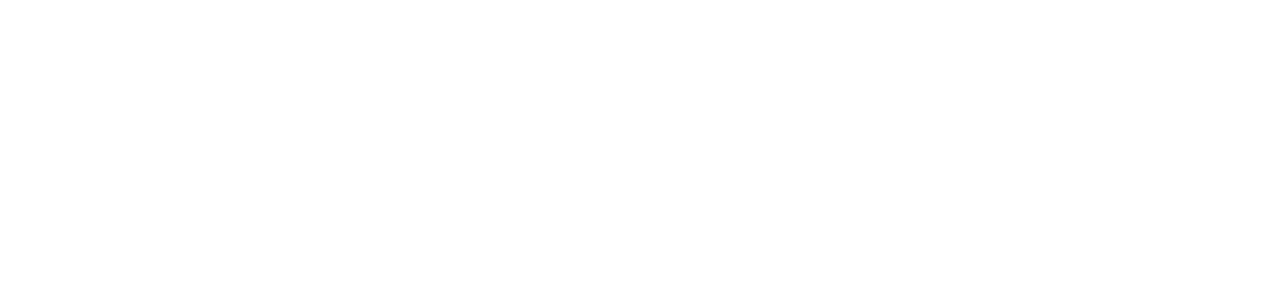
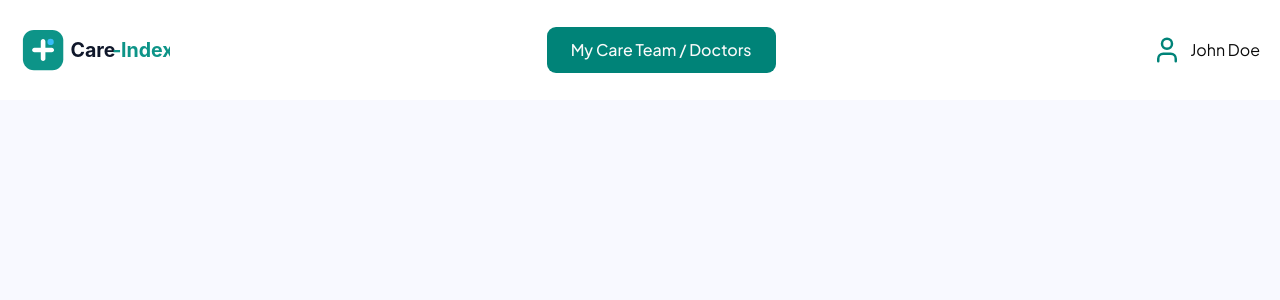
Before and after one commit to junahn978/care-index, a Next.js app in the folder frontend/: page / in a window 1280 px wide. Shown: the top 300 px of the page. Built offline with nearby package versions, Linux system fonts and the light colour scheme.

Commit message:
feature: page header finished

```diff
--- a/frontend/app/globals.css
+++ b/frontend/app/globals.css
@@ -49,7 +49,7 @@
 }
 
 :root {
-  --background: oklch(1 0 0);
+  --background: rgba(248, 249, 255);
   --foreground: oklch(0.145 0 0);
   --card: oklch(1 0 0);
   --card-foreground: oklch(0.145 0 0);
--- a/frontend/app/layout.tsx
+++ b/frontend/app/layout.tsx
@@ -1,14 +1,14 @@
 import type { Metadata } from "next";
-import { Geist, Geist_Mono } from "next/font/google";
+import { Geist_Mono, Plus_Jakarta_Sans } from "next/font/google";
 import "./globals.css";
 
-const geistSans = Geist({
-  variable: "--font-geist-sans",
+const geistMono = Geist_Mono({
+  variable: "--font-geist-mono",
   subsets: ["latin"],
 });
 
-const geistMono = Geist_Mono({
-  variable: "--font-geist-mono",
+const jakarta = Plus_Jakarta_Sans({
+  variable: "--font-sans",
   subsets: ["latin"],
 });
 
@@ -21,7 +21,7 @@
   return (
     <html
       lang="en"
-      className={`${geistSans.variable} ${geistMono.variable} h-full antialiased`}
+      className={`${jakarta.variable} ${geistMono.variable} h-full antialiased`}
     >
       <body className="min-h-full flex flex-col">{children}</body>
     </html>
--- a/frontend/app/page.tsx
+++ b/frontend/app/page.tsx
@@ -1,10 +1,11 @@
 import Image from "next/image";
 import DoctorCard from "@/components/DoctorCard";
+import Header from "@/components/header";
 
 export default function Home() {
   return (
     <div>
-      <DoctorCard />
+      <Header />
     </div>
   );
 }
--- a/frontend/components/header.tsx
+++ b/frontend/components/header.tsx
@@ -1,3 +1,24 @@
+import Image from "next/image";
+import { User } from "lucide-react";
+import { Button } from "@/components/ui/button";
+
 export default function Header() {
-  return <div></div>;
+  return (
+    <div className="flex items-center justify-between bg-[#ffffff] h-[100px]">
+      <Image
+        className="ml-5"
+        src="/care_index_logo.svg"
+        alt="Care Index Logo"
+        width={150}
+        height={50}
+      />
+      <Button size="xl" className="bg-[#008378]">
+        My Care Team / Doctors
+      </Button>
+      <div className="flex items-center gap-2 mr-5">
+        <User size={30} color="#008378" />
+        <p className="">John Doe</p>
+      </div>
+    </div>
+  );
 }
--- a/frontend/components/ui/button.tsx
+++ b/frontend/components/ui/button.tsx
@@ -1,6 +1,6 @@
-import { Button as ButtonPrimitive } from "@base-ui/react/button"
-import { cva, type VariantProps } from "class-variance-authority"
-import { cn } from "cn"
+import { Button as ButtonPrimitive } from "@base-ui/react/button";
+import { cva, type VariantProps } from "class-variance-authority";
+import { cn } from "cn";
 
 const buttonVariants = cva(
   "group/button inline-flex shrink-0 items-center justify-center rounded-lg border border-transparent bg-clip-padding text-sm font-medium whitespace-nowrap transition-all outline-none select-none focus-visible:border-ring focus-visible:ring-3 focus-visible:ring-ring/50 active:not-aria-[haspopup]:translate-y-px disabled:pointer-events-none disabled:opacity-50 aria-invalid:border-destructive aria-invalid:ring-3 aria-invalid:ring-destructive/20 dark:aria-invalid:border-destructive/50 dark:aria-invalid:ring-destructive/40 [&_svg]:pointer-events-none [&_svg]:shrink-0 [&_svg:not([class*='size-'])]:size-4",
@@ -24,6 +24,7 @@
         xs: "h-6 gap-1 rounded-[min(var(--radius-md),10px)] px-2 text-xs in-data-[slot=button-group]:rounded-lg has-data-[icon=inline-end]:pr-1.5 has-data-[icon=inline-start]:pl-1.5 [&_svg:not([class*='size-'])]:size-3",
         sm: "h-7 gap-1 rounded-[min(var(--radius-md),12px)] px-2.5 text-[0.8rem] in-data-[slot=button-group]:rounded-lg has-data-[icon=inline-end]:pr-1.5 has-data-[icon=inline-start]:pl-1.5 [&_svg:not([class*='size-'])]:size-3.5",
         lg: "h-9 gap-1.5 px-2.5 has-data-[icon=inline-end]:pr-2 has-data-[icon=inline-start]:pl-2",
+        xl: "h-12 px-6 text-base",
         icon: "size-8",
         "icon-xs":
           "size-6 rounded-[min(var(--radius-md),10px)] in-data-[slot=button-group]:rounded-lg [&_svg:not([class*='size-'])]:size-3",
@@ -36,8 +37,8 @@
       variant: "default",
       size: "default",
     },
-  }
-)
+  },
+);
 
 function Button({
   className,
@@ -51,7 +52,7 @@
       className={cn(buttonVariants({ variant, size, className }))}
       {...props}
     />
-  )
+  );
 }
 
-export { Button, buttonVariants }
+export { Button, buttonVariants };
```
Also changed, not shown: frontend/public/care_index_logo.svg (added), frontend/public/user_icon.svg (added).
